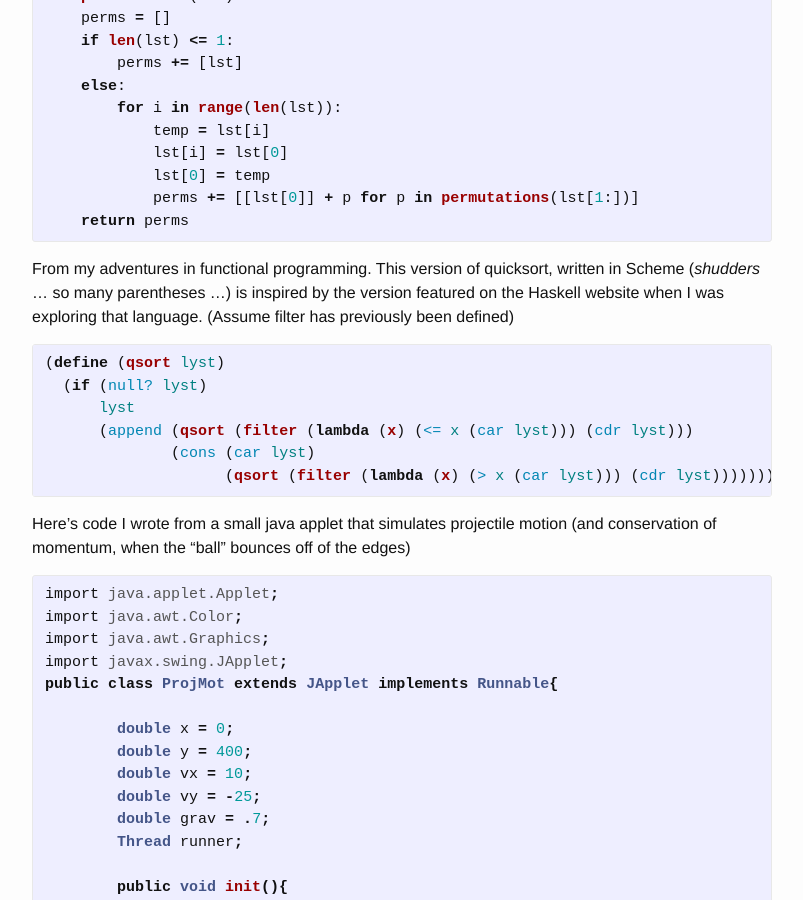
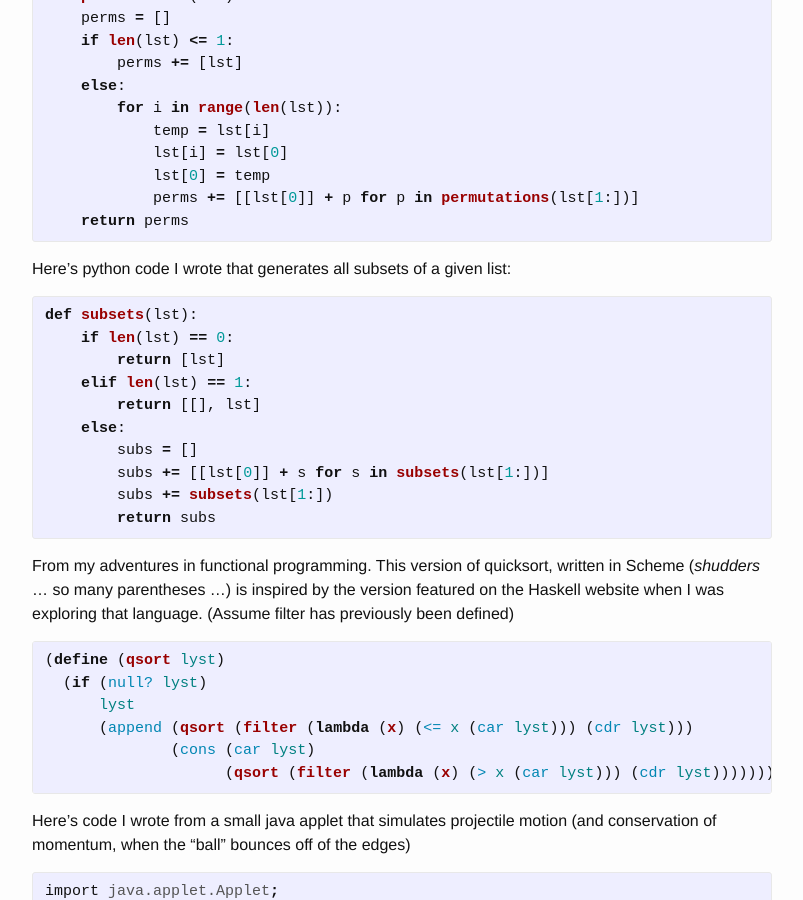
Before and after one commit to ajnam12/ajnam12.github.io, a Jekyll site: the page built from codesnippets.md, in a window 1280 px wide and 900 px high, scrolled down 3933 px. Shown: the whole window, without its empty margins (238-1041 px from the left). Built offline with Jekyll 4.4.1, drawn with Linux system fonts in a browser that asks for light colours.

Commit message:
Added to code snippets

```diff
--- a/codesnippets.md
+++ b/codesnippets.md
@@ -196,6 +196,22 @@ def permutations(lst):
 
 {% endhighlight %}
 
+Here's python code I wrote that generates all subsets of a given list:
+
+{% highlight python %}
+
+def subsets(lst):
+    if len(lst) == 0:
+        return [lst]
+    elif len(lst) == 1:
+        return [[], lst]
+    else:
+        subs = []
+        subs += [[lst[0]] + s for s in subsets(lst[1:])]
+        subs += subsets(lst[1:])
+        return subs
+
+{% endhighlight %}
 From my adventures in functional programming. This version of quicksort, written in Scheme (*shudders*
 ... so many parentheses ...) is inspired by the version featured
 on the Haskell website when I was exploring that language. (Assume filter has previously been defined)
```
